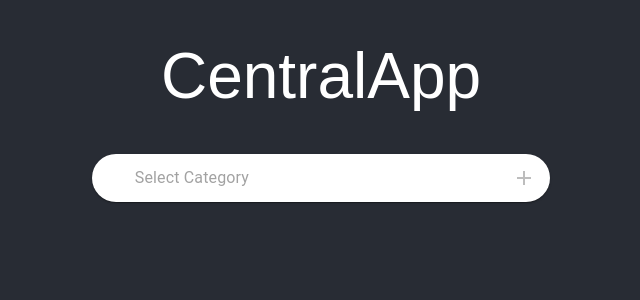
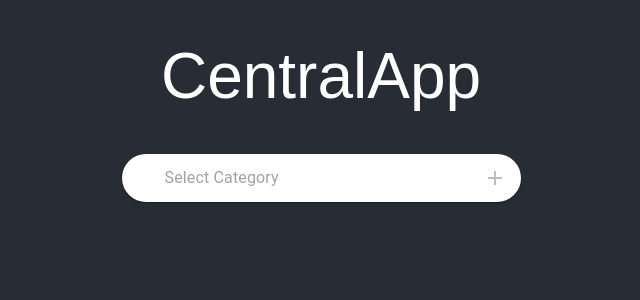
Before and after one commit to centralapp/interview-js, a React (Create React App) app: page / in a window 1280 px wide. Shown: the top 300 px of the page, without its empty margins (319-959 px from the left). Built offline with nearby package versions, Linux system fonts and the light colour scheme.

Commit message:
prevent double-add

```diff
--- a/src/App.js
+++ b/src/App.js
@@ -1,5 +1,6 @@
 import "bootstrap/dist/css/bootstrap.css";
 import React, { useState, useEffect, Fragment } from "react";
+import { Container } from "reactstrap";
 import isEmpty from "./common/is-empty";
 import "./App.css";
 
@@ -9,13 +10,10 @@ import Search from "./Components/Search/Search";
 
 function App() {
   return (
-    <Fragment>
+    <Container style={{ height: "100vh" }}>
       <Header />
       <Search />
-      {/* <div className="App" onClick={() => setFilteredCategories("bar")}>
-        Fede
-      </div> */}
-    </Fragment>
+    </Container>
   );
 }
 
--- a/src/Components/Search/Components/SearchInput.jsx
+++ b/src/Components/Search/Components/SearchInput.jsx
@@ -14,7 +14,8 @@ export default function SearchInput({ ...props }) {
     setFocus,
     keyword,
     preSelection,
-    setPreSelection
+    setPreSelection,
+    handleAdd
   } = props;
 
   const [anchorEl, setAnchorEl] = useState(null);
@@ -67,7 +68,7 @@ export default function SearchInput({ ...props }) {
           className={classes.iconButton}
           aria-label="search"
         >
-          <AddIcon />
+          <AddIcon onClick={handleAdd} />
         </IconButton>
       </Paper>
     </Fragment>
--- a/src/Components/Search/Components/styles.module.css
+++ b/src/Components/Search/Components/styles.module.css
@@ -29,3 +29,12 @@
   font-weight: bold;
   color: #fc5226;
 }
+
+.alert {
+  position: absolute;
+  width: 100%;
+  bottom: 0;
+  left: 0;
+  justify-content: center;
+  margin-inline-start: auto;
+}
--- a/src/Components/Search/Search.jsx
+++ b/src/Components/Search/Search.jsx
@@ -1,15 +1,20 @@
 import React, { Fragment, useState } from "react";
-import { Row } from "reactstrap";
+import { Row, Container, Alert, Col } from "reactstrap";
 import centralApp from "common/centralApp";
 import SearchInput from "./Components/SearchInput";
 import Suggestions from "./Components/Suggestions";
 import PreSelection from "./Components/PreSelection";
 
+import style from "./Components/styles.module.css";
+import isEmpty from "../../common/is-empty";
+
 function Search() {
   const [categories, setCategories] = useState([]);
+  const [list, setList] = useState([]);
   const [preSelection, setPreSelection] = useState([]);
   const [focus, setFocus] = useState(true);
   const [keyword, setKeyword] = useState("");
+  const [alertError, setAlertError] = useState(null);
 
   const setFilteredCategories = async keyword => {
     let names = await centralApp.getCategories(keyword);
@@ -23,22 +28,45 @@ function Search() {
     if (preSelection.length <= 2)
       if (preSelection.indexOf(option) == -1)
         setPreSelection([...preSelection, option]);
-      else alert("Category already selected");
-    else alert("Please add selected Categories");
+      else setAlertError("Category already selected");
+    else setAlertError("Please add selected Categories");
+  };
+
+  const handleAdd = () => {
+    //Check if options already added
+    if (
+      preSelection.some(option => {
+        if (list.indexOf(option) != -1) {
+          setAlertError(
+            `Category name '${option}' already added. Please Change your selection.`
+          );
+          return -1;
+        }
+      })
+    )
+      return false;
+    else {
+      setList([...list, ...preSelection]);
+      setKeyword("");
+      setCategories([]);
+      setPreSelection([]);
+    }
   };
 
   return (
     <Fragment>
-      <Row md="12" className="justify-content-center">
+      <Row className="justify-content-center">
         <SearchInput
           setFilteredCategories={setFilteredCategories}
           setFocus={setFocus}
           keyword={keyword}
           preSelection={preSelection}
           setPreSelection={setPreSelection}
+          handleAdd={handleAdd}
         />
       </Row>
-      <Row md="12" className="justify-content-center">
+
+      <Row className="justify-content-center">
         <Suggestions
           options={categories}
           keyword={keyword}
@@ -46,6 +74,15 @@ function Search() {
           handleSelection={handleSelection}
         />
       </Row>
+      <Row className={style.alert}>
+        <Alert
+          color="danger"
+          isOpen={!isEmpty(alertError)}
+          toggle={() => setAlertError("")}
+        >
+          {alertError}
+        </Alert>
+      </Row>
     </Fragment>
   );
 }
--- a/src/assets/jss/searchInputStyles.jsx
+++ b/src/assets/jss/searchInputStyles.jsx
@@ -12,7 +12,8 @@ const searchInputStyles = makeStyles({
     marginLeft: 8,
     flex: 1,
     paddingLeft: 23,
-    overflow: "scroll",
+    overflowX: "auto",
+    overflowY: "auto",
     minWidth: 50,
     minHeight: 40
   },
```
Also changed, not shown: src/Components/Catgeories/Categories.jsx (added), src/Components/Catgeories/Components/Category.jsx (added), src/common/ErrorSnack/ErrorSnack.jsx (added), 1 other file (tests, documents, lock files or other folders).
